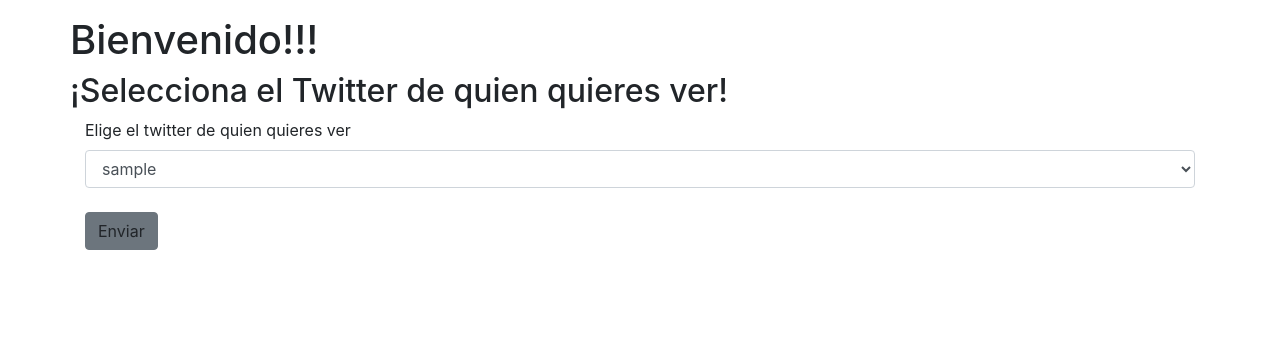
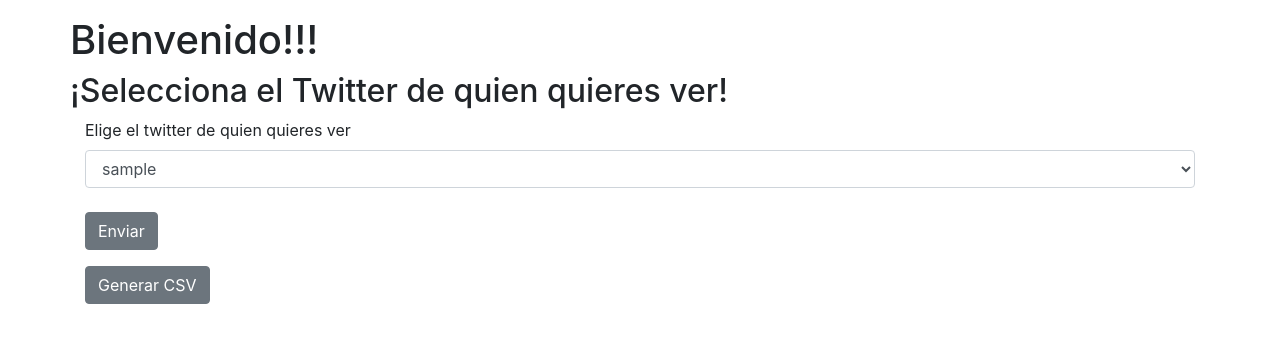
Before and after one commit to Ed9ar/ArquiFinal, a Flask app: page / in a window 1280 px wide. Shown: the part 56-399 px from the top of the page. Run offline with Flask 2, Linux system fonts and the light colour scheme; tables that the repository leaves empty or names only in its code hold one stand-in row (values such as "Sample post"); some libraries are stand-ins or nearby versions.

Commit message:
Agregar servicios

```diff
--- a/app.py
+++ b/app.py
@@ -9,7 +9,7 @@
 
 mysql = MySQL(app)
 
-@app.route("/")
+@app.route("/", methods=['GET', 'POST'])
 def UsuarioService():
 
     cur = mysql.connection.cursor()
@@ -19,6 +19,24 @@
     cur.close()
     return render_template('UsuarioService.html', data=data)
 
+@app.route("/twitter", methods=['GET', 'POST'])
+def TwitterService():
+    if request.method == "POST":
+        # getting input with name = fname in HTML form
+        username = request.form.get("username")
+        # getting input with name = lname in HTML form
+        twitter = username
+
+    print(request.form.get("username"))
+    return render_template('TwitterService.html', twitter=twitter)
+
+
+
+@app.route("/csv", methods=['GET', 'POST'])
+def CSVService():
+
+    return UsuarioService()
+
 
 if __name__ == '__main__':
     app.run(debug=True)
--- a/templates/UsuarioService.html
+++ b/templates/UsuarioService.html
@@ -7,20 +7,23 @@
     </div>
 </div>
 
-
-    <form>
-
+<form action="{{ url_for("TwitterService")}}" method="post">
   <div class="form-group">
     <label for="exampleFormControlSelect1">Elige el twitter de quien quieres ver</label>
-          <select class="form-control" id="exampleFormControlSelect1">
+    <select class="form-control" name = "username" id="exampleFormControlSelect1">
       {% for item in data %}
-              <option>{{item[0]}}</option>
+        <option value = "{{item[0]}}">{{item[0]}}</option>
       {% endfor %}
     </select>
     <br>
-          <a name="" id="" class="btn btn-secondary" type="submit" role="button">Enviar</a>
+    <button name="" id="" class="btn btn-secondary" type="submit" role="button">Enviar</button>
   </div>
+</form>
 
+<form action="{{ url_for("CSVService")}}" method="post">
+  <div class="form-group">
+    <button name="" id="" class="btn btn-secondary" type="submit" role="button">Generar CSV</button>
+  </div>
 </form>
 
 
```
Also changed, not shown: templates/TwitterService.html (added, +12 -0 lines). Lines whose indentation alone changed are shown as unchanged.
